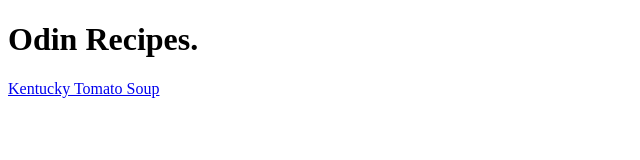
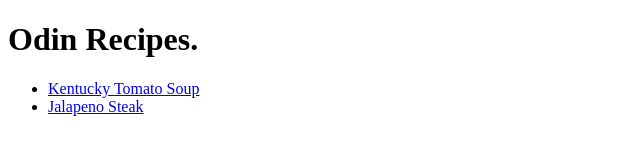
Before and after one commit to pang1217/odin-recipes, a plain HTML site: page index.html in a window 1280 px wide. Shown: the whole page, without its empty margins (0-640 px from the left). Drawn offline with Linux system fonts and the light colour scheme.

Commit message:
update recipes and unorder list

```diff
--- a/index.html
+++ b/index.html
@@ -4,10 +4,13 @@
     <meta charset="UTF-8">
     <meta http-equiv="X-UA-Compatible" content="IE=edge">
     <meta name="viewport" content="width=device-width, initial-scale=1.0">
-    <title>Document</title>
+    <title>Odin Recipes.</title>
 </head>
 <body>
     <h1>Odin Recipes.</h1>
-    <a href="./recipes/Kentucky-Tomato-Soup.html" >Kentucky Tomato Soup</a>
+    <ul>
+        <li><a href="./recipes/Kentucky-Tomato-Soup.html" >Kentucky Tomato Soup</a></li>
+        <li><a href="./recipes/Jalapeno-Steak.html">Jalapeno Steak</a></li>
+    </ul>
 </body>
 </html>
```
